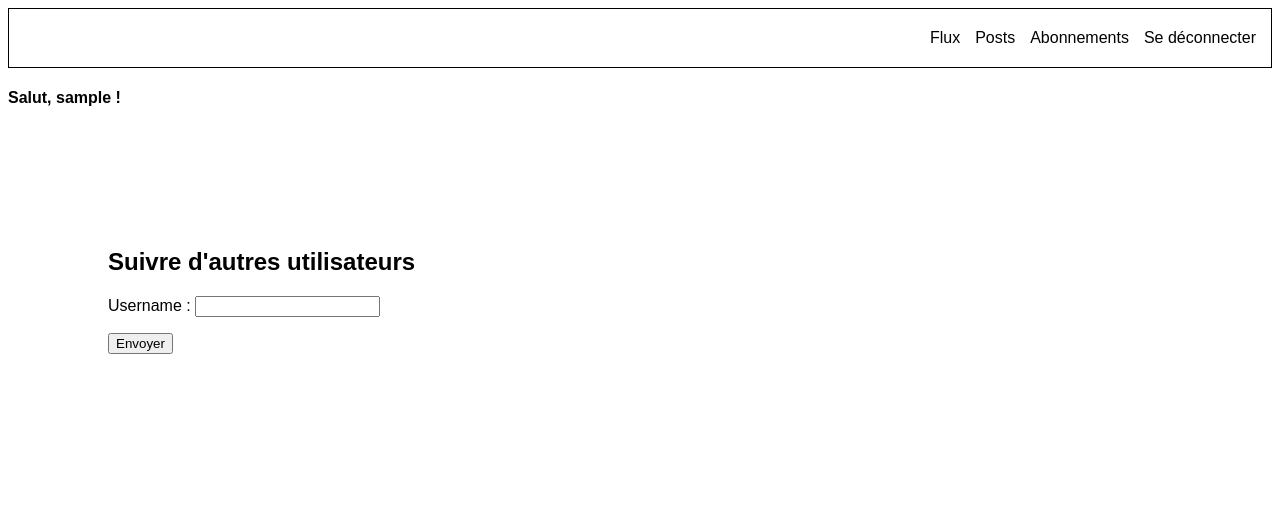
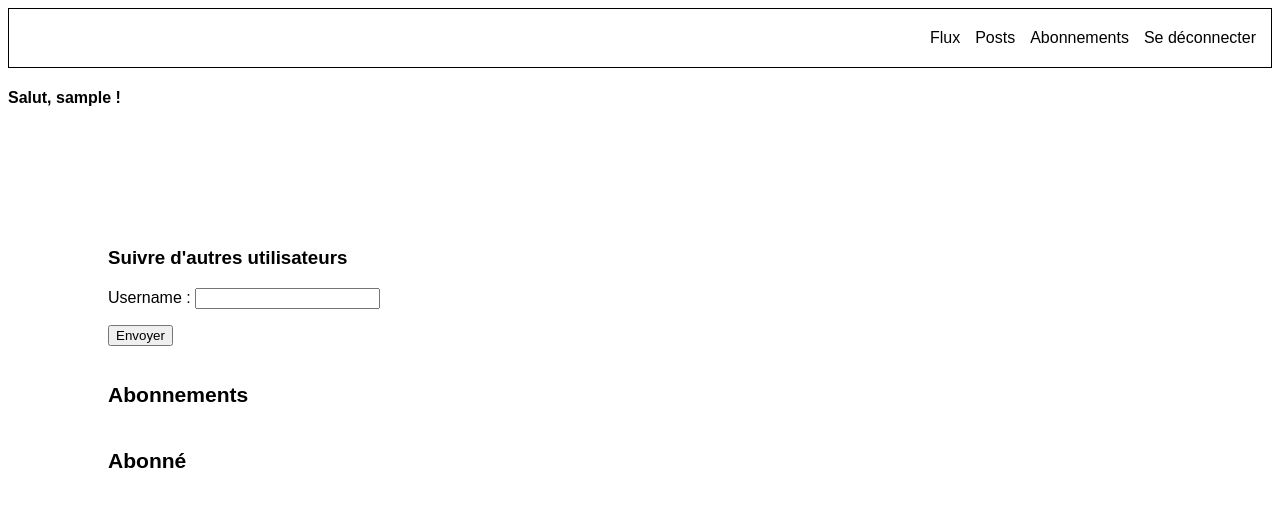
Before and after one commit to oussamaabid82/LITReview, a Django app: page /follow-users/ in a window 1280 px wide. Shown: the top 507 px of the page. Run offline with Django 3.2, Linux system fonts and the light colour scheme; the visitor is signed in with stand-in values (Sample User, id 1); data comes from the database, SQL or seed files in the repository; parts of the project's set-up code (start-up, migrations or seed data) failed here and were passed over; some libraries are stand-ins or nearby versions.

Commit message:
Afficher le tableau des followers

```diff
--- a/blog/templates/blog/follow_users_form.html
+++ b/blog/templates/blog/follow_users_form.html
@@ -1,17 +1,37 @@
 {% extends 'base.html' %}
 {% block content %}
-    <h2>Suivre d'autres utilisateurs</h2>
+
     <form method="post">
+        <h3>Suivre d'autres utilisateurs</h3>
         {{ form.as_p }}
         {% csrf_token %}
         <button type="submit" >Envoyer</button>
     </form>
     <div class="display_follows">
-        <div>
+        <table>
+            <caption><h3>Abonnements</h3></caption>
             {% for instance in follows %}
-                {{instance}}
-                <p><a href="{% url 'remove_follow_users' instance.id %}">Désabonner</a></p>
+            <tr>
+                <td class="td_follows">
+                    {{instance}}
+                </td>
+                <td class="td_unfollows">
+                    <a href="{% url 'remove_follow_users' instance.id %}">Désabonner</a>
+                </td>
+            </tr>
             {% endfor %}
-        </div>
+        </table>
+    </div>
+    <div class="display_followers">
+        <table>
+            <caption><h3>Abonné</h3></caption>
+            {% for instance in following %}
+            <tr>
+                <td class="td_follows">
+                    {{instance}}
+                </td>
+            </tr>
+            {% endfor %}
+        </table>
     </div>
 {% endblock content %}
--- a/blog/views.py
+++ b/blog/views.py
@@ -17,6 +17,7 @@ def home(request):
         Q(user__in = request.user.follows.all()) | Q(user=True))
     review = Review.objects.filter(
         Q(user__in = request.user.follows.all()) | Q(user=True))
+
     review_and_ticket = sorted(
         chain(review, ticket),
         key=lambda instance: instance.date_created,
@@ -110,6 +111,7 @@ def create_review_response_ticket(request, blog_id):
     if request.method == 'POST':
         review_form = ReviewForm(request.POST)
         ticket = get_object_or_404(Ticket, id=blog_id)
+        print(ticket)
         if review_form.is_valid():
             review = Review()
             review.ticket = ticket
@@ -121,9 +123,11 @@ def create_review_response_ticket(request, blog_id):
             return redirect('home')
     else:
         review_form = ReviewForm()
+        ticket = get_object_or_404(Ticket, id=blog_id)
 
     context = {
         'review_form': review_form,
+        'ticket': ticket,
     }
     return render(request, 'blog/create_review_response.html', context=context)
 
@@ -178,23 +182,32 @@ def delete_ticket(request, blog_id):
 
 @login_required
 def follow_users(request):
+    following = []
+    user = request.user
     if request.method == 'POST':
         form = SearchUserForm(request.POST)
         username = request.POST['username']
         # verifier si username est un utilisateur
         try:
             searched_user =  UserFollows.objects.get(username=username)
-            user = request.user
             user.follows.add(searched_user)
             follows = user.follows.all()
         except UserFollows.DoesNotExist:
             print("utilisateur inexistant")
     else:
         form = SearchUserForm()
-        follows = None
+        follows = user.follows.all()
+
+    followsi = UserFollows.objects.all()
+    for follow in followsi:
+        list_users = follow.follows.all()
+        if user in list_users:
+            following.append(follow)
+
     context = {
         'form': form,
         'follows': follows,
+        'following': following
     }
     return render(request, 'blog/follow_users_form.html', context=context)
 
--- a/static/styles.css
+++ b/static/style.css
@@ -66,6 +66,7 @@ html {
 
 /* Style page content */
 .main {
+
     margin-left: 0px; /* Same as the width of the sidebar */
     padding: 100px;
 }
@@ -106,7 +107,17 @@ html {
     border-radius: 5px;
 }
 
-.display_follows div{
-    display: flex;
+/* ABONNEMENTS */
+
+table{
+
+    border-collapse: collapse;
     font-size: large;
 }
+td{
+    border: 1px #000000 solid;
+    padding: 10px;
+}
+.td_follows{
+    width: 600px;
+}
--- a/templates/base.html
+++ b/templates/base.html
@@ -1,7 +1,7 @@
 {% load static %}
 <html>
     <head>
-        <link rel="stylesheet" href="{% static 'styles.css' %}">
+        <link rel="stylesheet" href="{% static 'style.css' %}">
     </head>
     <body>
         <div class="sidebar">
```
Also changed, not shown: blog/models.py (+0 -22 lines), blog/templates/blog/create_review_response.html (+9 -0 lines), blog/templates/blog/home.html (+5 -2 lines), authentication/migrations/0002_alter_userfollows_follows.py (added), blog/migrations/0002_auto_20220228_2201.py (added).
